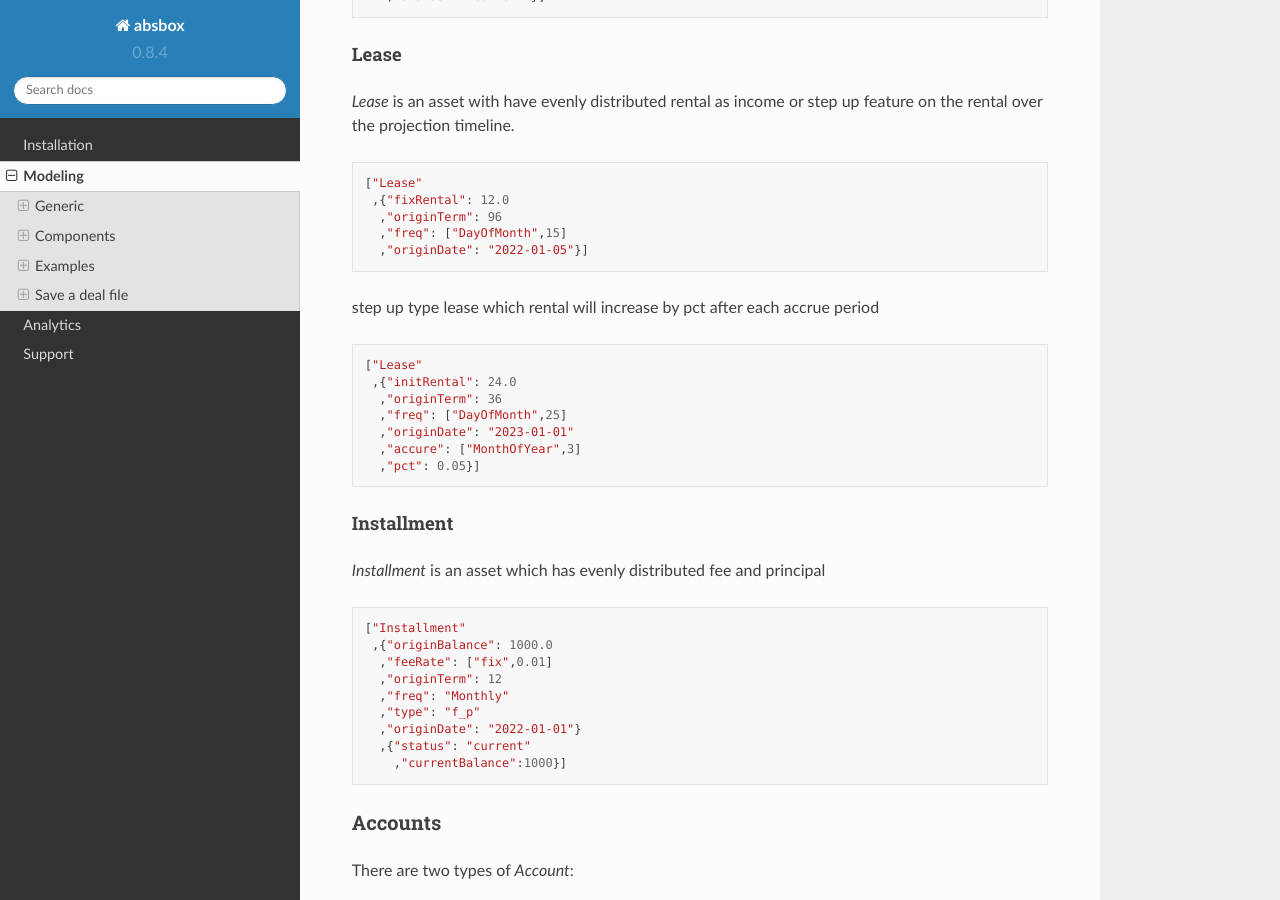
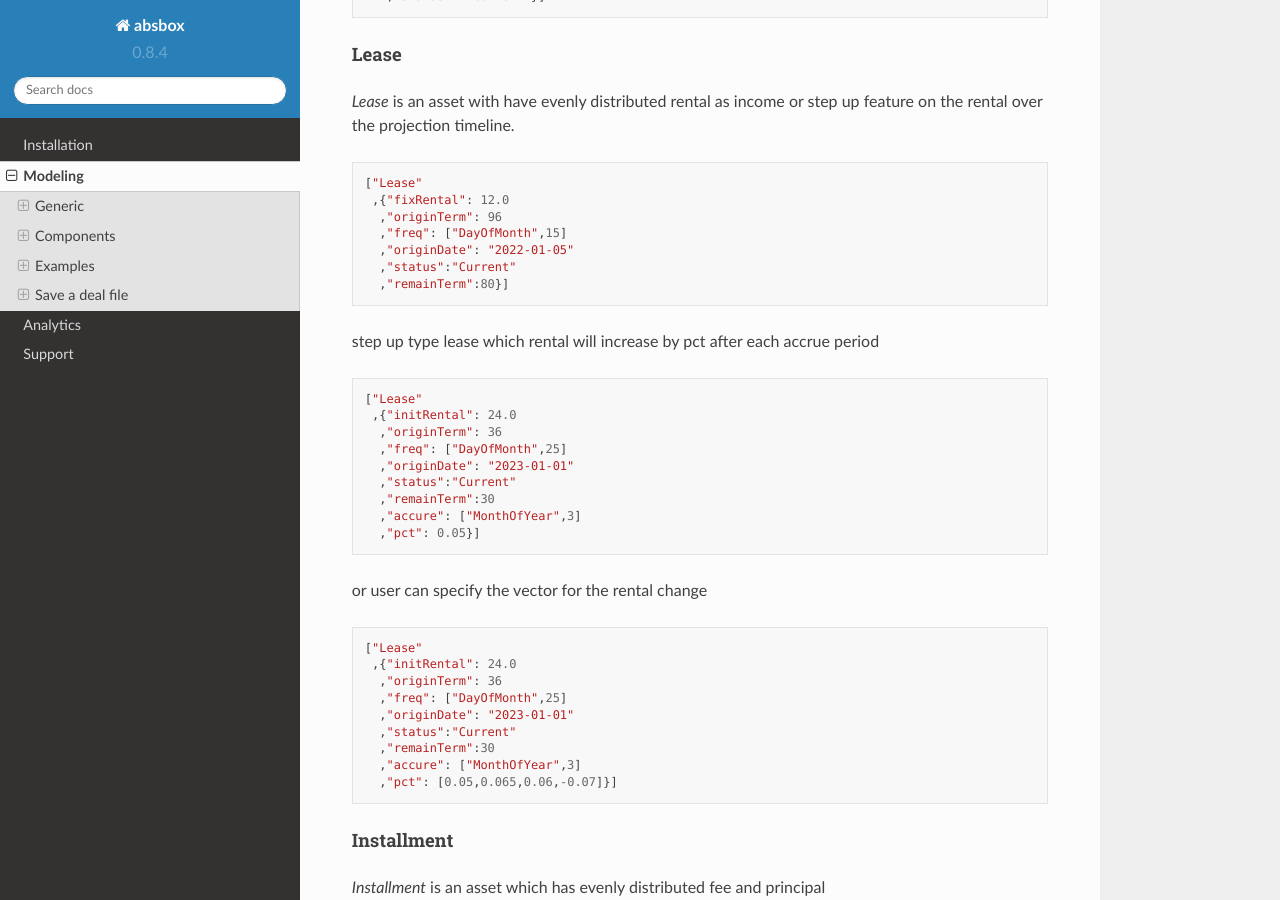
Before and after one commit to yellowbean/absbox-doc, a Sphinx documentation site: the page built from docs/source/modeling.rst, in a window 1280 px wide and 900 px high, scrolled down 5160 px. Built offline with Sphinx 7.4.7 and the Read the Docs theme 2.0.0, drawn with Linux system fonts in a browser that asks for light colours.

Commit message:
update lease sample code

```diff
--- a/docs/source/installation.rst
+++ b/docs/source/installation.rst
@@ -34,6 +34,12 @@ which shows current version of `absbox`
 .. image:: img/package_version.png
   :width: 500
   :alt: version
+
+.. warning::
+   Version matters !! as `absbox` is calling RESTful service from `Hastructure`.
+   The message format for both shall be compatible to each other. i.e `absbox 0.8.5` is compatible with `Hastructure 0.8.5`
+
+
 
 Github
 --------------
--- a/docs/source/modeling.rst
+++ b/docs/source/modeling.rst
@@ -242,7 +242,9 @@ Lease
    ,{"fixRental": 12.0
     ,"originTerm": 96
     ,"freq": ["DayOfMonth",15]
-    ,"originDate": "2022-01-05"}]
+    ,"originDate": "2022-01-05"
+    ,"status":"Current"
+    ,"remainTerm":80}]
 
 step up type lease which rental will increase by pct after each accrue period
 
@@ -253,8 +255,25 @@ step up type lease which rental will increase by pct after each accrue period
     ,"originTerm": 36
     ,"freq": ["DayOfMonth",25]
     ,"originDate": "2023-01-01"
+    ,"status":"Current"
+    ,"remainTerm":30
     ,"accure": ["MonthOfYear",3]
     ,"pct": 0.05}]
+
+or user can specify the vector for the rental change
+
+.. code-block:: python
+
+  ["Lease"
+   ,{"initRental": 24.0
+    ,"originTerm": 36
+    ,"freq": ["DayOfMonth",25]
+    ,"originDate": "2023-01-01"
+    ,"status":"Current"
+    ,"remainTerm":30
+    ,"accure": ["MonthOfYear",3]
+    ,"pct": [0.05,0.065,0.06,-0.07]}]
+
 
 
 Installment
```
